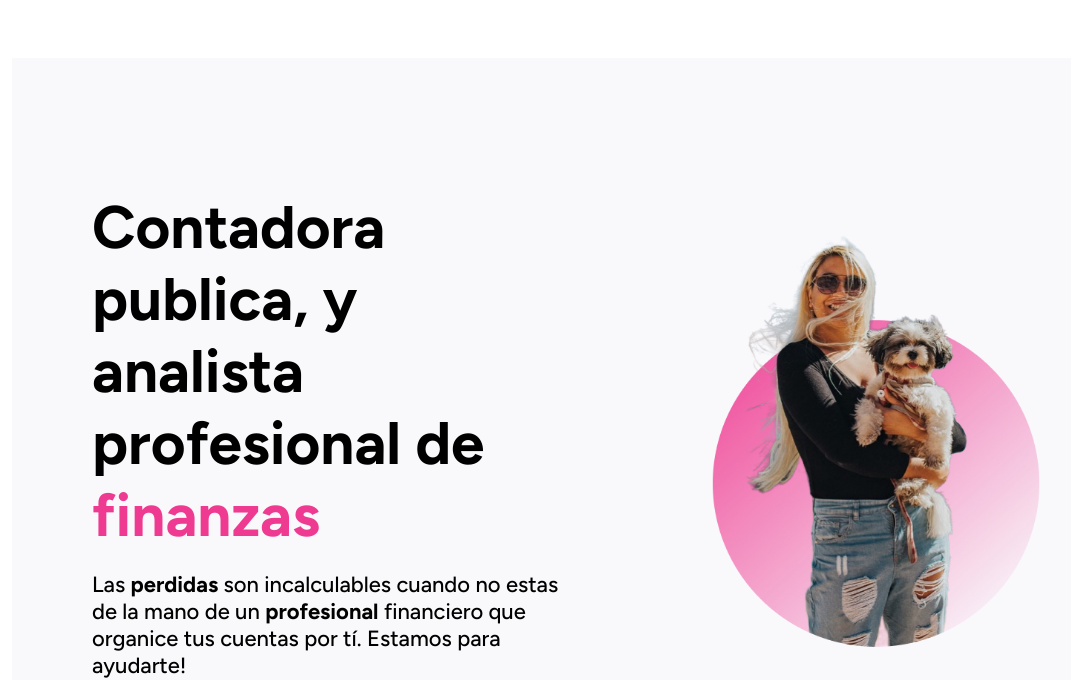
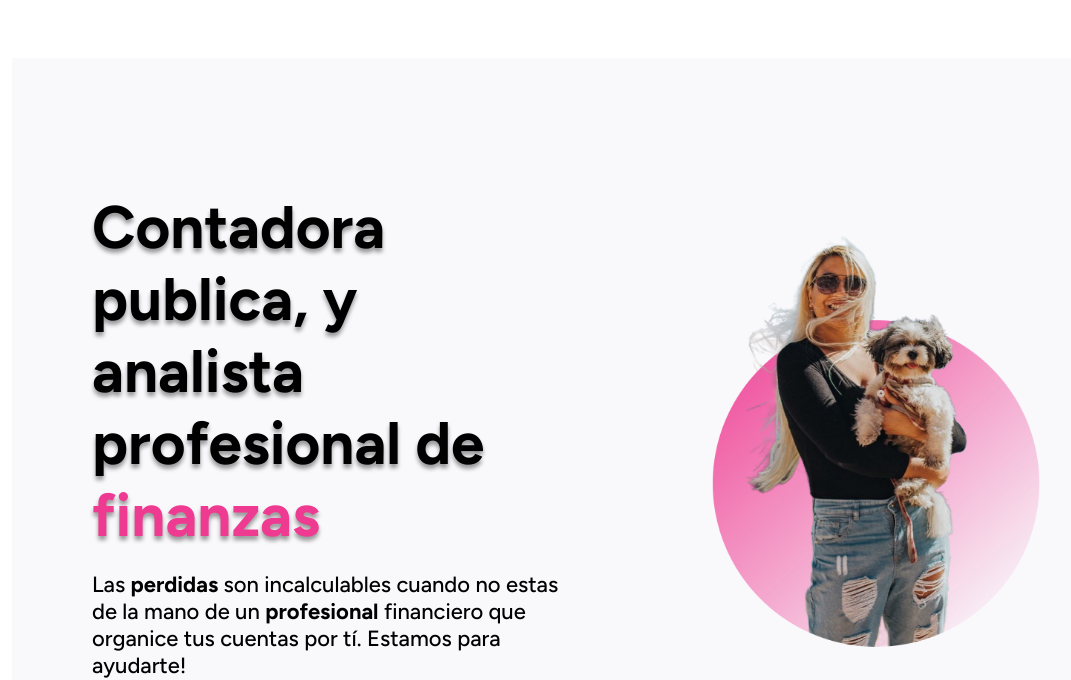
Before and after one commit to DiegoInsa/portfolio-jess, a plain HTML site: page index.html in a window 1280 px wide. Shown: the part 132-812 px from the top of the page, without its empty margins (88-1159 px from the left). Drawn offline with Linux system fonts and the light colour scheme.

Commit message:
Update style.css

```diff
--- a/style.css
+++ b/style.css
@@ -73,6 +73,7 @@ body{
     text-align: start;
     font-size: 60px;
     padding-bottom: 20px;
+    text-shadow: 0px 4px 4px rgba(0,0,0,.4);
 }
 
 .lf span{
```
